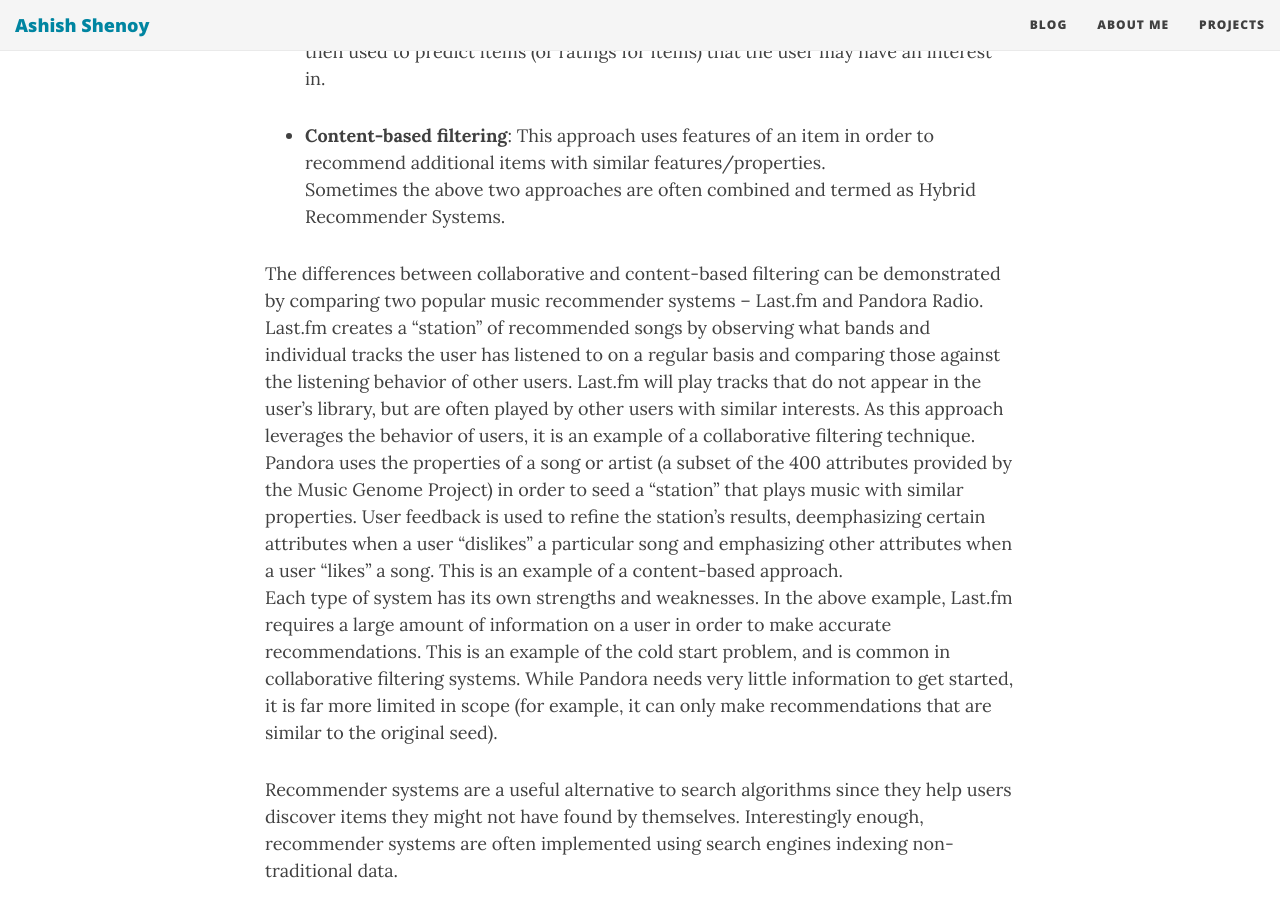
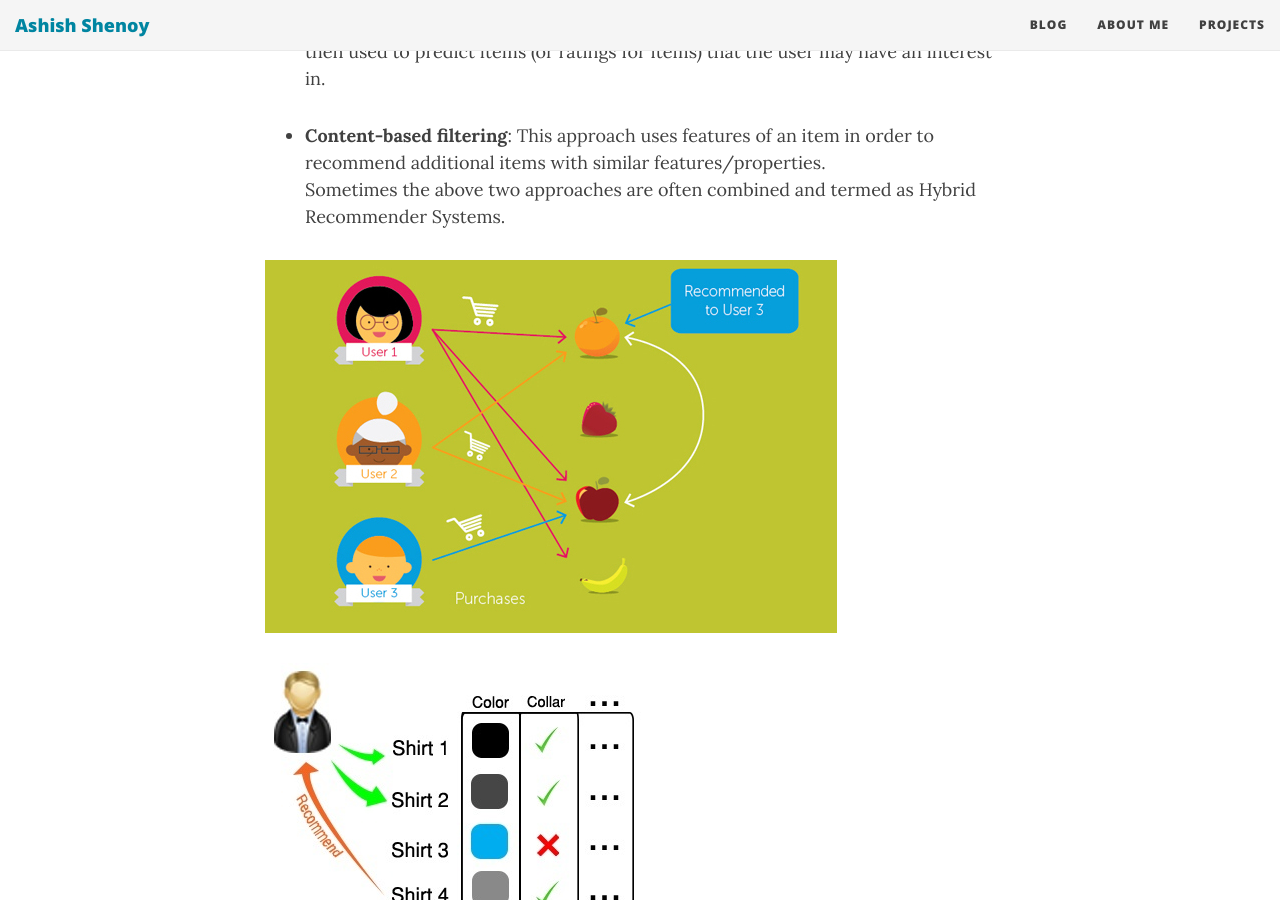
Before and after one commit to ashishvshenoy/ashishvshenoy.github.io, a Jekyll site: the page built from _posts/2017-03-21-recommender-systems-and-collaborative-filtering-walkthrough.md, in a window 1280 px wide and 900 px high, scrolled down 1916 px. Built offline with Jekyll 4.4.1, drawn with Linux system fonts in a browser that asks for light colours; nearby versions of some CDN libraries; formulas are drawn with MathJax 3.

Commit message:
Updated 2017-03-21-recommender-systems-and-collaborative-filtering-walkthrough.md

```diff
--- a/_posts/2017-03-21-recommender-systems-and-collaborative-filtering-walkthrough.md
+++ b/_posts/2017-03-21-recommender-systems-and-collaborative-filtering-walkthrough.md
@@ -64,6 +64,13 @@
     features/properties.
     Sometimes the above two approaches are often combined and termed as
     Hybrid Recommender Systems.
+
+![coll_filter.jpg]({{site.baseurl}}/img/coll_filter.jpg)
+
+![content_based.jpg]({{site.baseurl}}/img/content_based.jpg)
+
+![spotify_recommendation.png]({{site.baseurl}}/img/spotify_recommendation.png)
+
 
 The differences between collaborative and content-based filtering can be
 demonstrated by comparing two popular music recommender systems –
```
